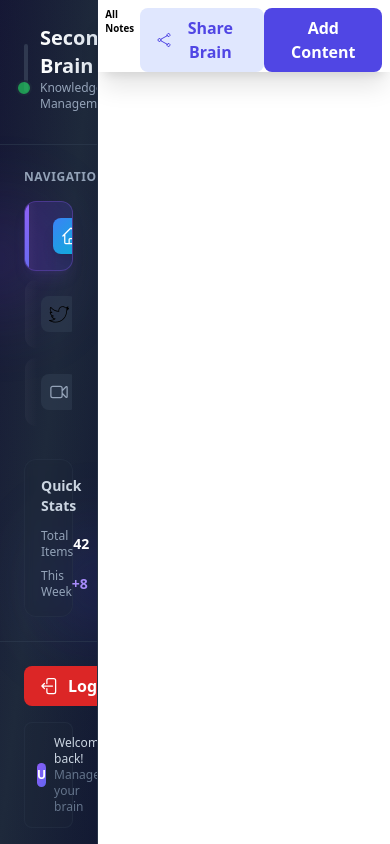
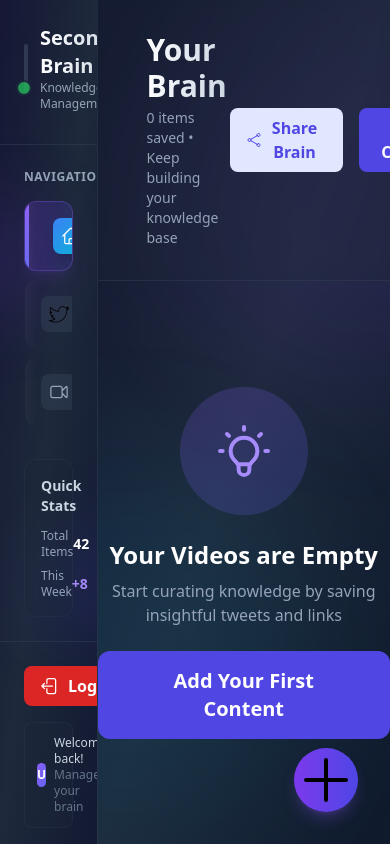
Before and after one commit to SinghaAnirban005/MemoryQuilt-FE, a React (Vite) app in the folder memory-fe/: page /videos in a window 390 px wide. Built offline with nearby package versions, Linux system fonts and the light colour scheme; grey boxes are pictures that could not be loaded.

Commit message:
frontend: Refactor Videos page

```diff
--- a/memory-fe/src/pages/Videos.tsx
+++ b/memory-fe/src/pages/Videos.tsx
@@ -1,95 +1,104 @@
 import { useState } from "react";
 import { Card } from "../components/ui/Card";
 import { Button } from "../components/ui/Button";
-import { ShareIcon } from "../icons/ShareIcon";
 import { AddIcon } from "../icons/AddIcon";
 import { ContentModal } from "../components/ui/ContentModal";
+import { Header } from "../components/ui/Header";
 
 interface Videos {
   size: "md" | "sm" | "lg";
   content: any[];
 }
 
-const fontVariant = {
-  sm: "flex text-[2vw] font-bold",
-  md: "flex text-[2.5vw] font-bold",
-  lg: "flex text-[5vw] font-bold",
-};
-
 export const Videos = (props: Videos) => {
-
   const [isModalVisible, setIsModalVisible] = useState(false);
-
   const openModal = () => setIsModalVisible(true);
   const closeModal = () => setIsModalVisible(false);
 
   return (
-    <div className="flex flex-col h-[100%] relative">
+    <div className="flex flex-col h-full bg-gradient-to-br from-slate-900 via-slate-800 to-slate-900 relative overflow-hidden">
+      <div className="absolute inset-0 bg-gradient-to-br from-violet-900/5 via-transparent to-cyan-900/5" />
+      <div className="absolute top-0 left-1/4 w-96 h-96 bg-violet-600/10 rounded-full blur-3xl" />
+      <div className="absolute bottom-0 right-1/4 w-96 h-96 bg-cyan-600/10 rounded-full blur-3xl" />
+
       {isModalVisible && (
         <>
           <div
-            className="fixed inset-0 bg-black bg-opacity-50 z-40"
+            className="fixed inset-0 bg-black/60 backdrop-blur-sm z-40 transition-opacity duration-300"
             onClick={closeModal}
-          ></div>
+          />
           <div className="fixed inset-0 flex items-center justify-center z-50">
             <ContentModal isOpen={isModalVisible} onClose={closeModal} />
           </div>
         </>
       )}
 
-      <div className="flex justify-between mt-[2vw] px-[2vw] shadow-xl">
-        <span className={fontVariant[props.size]}>All Notes</span>
-        <div className="flex justify-between min-w-[22vw]">
+      <Header size={props.size} content={props.content} />
+
+      <div className="flex-1 relative z-10 overflow-hidden">
+        {props.content.length === 0 ? (
+          <div className="flex flex-col items-center justify-center h-full text-center space-y-6">
+            <div className="w-32 h-32 bg-gradient-to-br from-violet-500/20 to-indigo-500/20 rounded-full flex items-center justify-center">
+              <svg className="w-16 h-16 text-violet-400" fill="none" stroke="currentColor" viewBox="0 0 24 24">
+                <path strokeLinecap="round" strokeLinejoin="round" strokeWidth={1.5} d="M9.663 17h4.673M12 3v1m6.364 1.636l-.707.707M21 12h-1M4 12H3m3.343-5.657l-.707-.707m2.828 9.9a5 5 0 117.072 0l-.548.547A3.374 3.374 0 0014 18.469V19a2 2 0 11-4 0v-.531c0-.895-.356-1.754-.988-2.386l-.548-.547z" />
+              </svg>
+            </div>
+            <div className="space-y-2">
+              <h3 className="text-2xl font-bold text-white">Your Videos are Empty</h3>
+              <p className="text-slate-400 max-w-md">
+                Start curating knowledge by saving insightful tweets and links
+              </p>
+            </div>
             <Button
-            title={"Share Brain"}
-            size="md"
-            startIcon={<ShareIcon size="md" />}
-            type="button"
-            variant="secondary"
-          />
-          <Button
-            title={"Add Content"}
-            size="md"
+              title="Add Your First Content"
+              size="lg"
               startIcon={<AddIcon size="md" />}
               type="button"
               variant="primary"
               onClick={openModal}
             />
           </div>
-      </div>
-      <ul className="flex overflow-y-auto h-[100%] gap-2 flex-wrap px-4 mt-2 justify-between">
+        ) : (
+          <div className="h-full overflow-y-auto p-8">
+            <div className="grid grid-cols-1 md:grid-cols-2 lg:grid-cols-3 xl:grid-cols-4 gap-6">
               {props.content.map((item, index) => {
                 const date = new Date(item.createdAt);
-          const formattedDate1 = date.toLocaleDateString("en-GB", {
+                const formattedDate = date.toLocaleDateString("en-GB", {
                   day: "2-digit",
-            month: "2-digit",
+                  month: "short",
                   year: "numeric",
                 });
+
                 return (
-            <div key={index}>
-              {item.type === "tweet" ? (
+                  <div
+                    key={index}
+                    className="transform transition-all duration-300 hover:scale-105"
+                  >
                     <Card
                       title={item.title}
                       contentType={item.type}
                       url={item.link}
-                size="md"
-                createdOn={formattedDate1}
+                      size={item.type === "youtube" ? "md" : "sm"}
+                      createdOn={formattedDate}
                       cardId={item._id}
                     />
-              ) : (
-                <Card
-                  title={item.title}
-                  contentType={item.type}
-                  url={item.link}
-                  size="sm"
-                  createdOn={formattedDate1}
-                  cardId={item._id}
-                />
-              )}
                   </div>
                 );
               })}
-      </ul>
+            </div>
+            <div className="h-8" />
+          </div>
+        )}
+      </div>
+
+      <div className="fixed bottom-8 right-8 md:hidden z-30">
+        <button
+          onClick={openModal}
+          className="w-16 h-16 bg-gradient-to-r from-violet-600 to-indigo-600 rounded-full shadow-lg shadow-violet-500/25 flex items-center justify-center hover:scale-110 transition-transform duration-200"
+        >
+          <AddIcon size="md" className="text-white" />
+        </button>
+      </div>
     </div>
   );
 };
```
Lines whose indentation alone changed are shown as unchanged.
